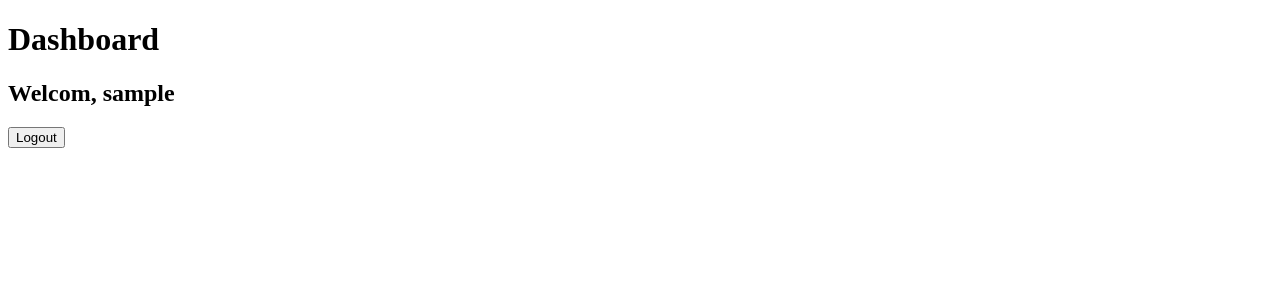
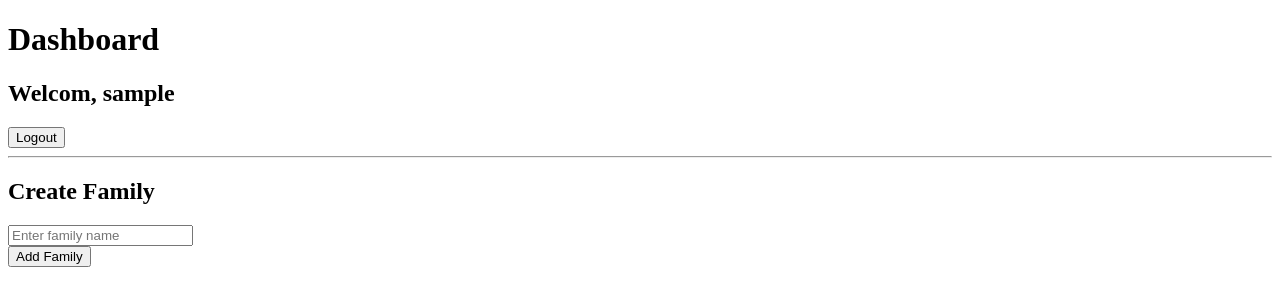
Before and after one commit to srilatha2012/home-sync, a React (Vite) app in the folder frontend/: page /dashboard in a window 1280 px wide. Shown: the top 306 px of the page. Built offline with nearby package versions, Linux system fonts and the light colour scheme; no server answers; sample sign-in values are in the browser's storage.

Commit message:
Implemented family creation and dashboard family display

```diff
--- /dev/null
+++ b/frontend/src/components/family/CreateFamilyForm.tsx
@@ -0,0 +1,72 @@
+import { useState } from "react"
+import type { User } from "../../types";
+
+type FamilyFormProp = {
+    user: User;
+}
+
+//Family form
+function CreateFamilyForm({ user }: FamilyFormProp) {
+    const [familyName, setFamilyName] = useState<string>("");
+    const [message, setMessage] = useState<string>("");
+    const [errorMessage, setErrorMessage] = useState<string>("");
+
+    async function handleSubmit(event: React.FormEvent<HTMLFormElement>) {
+        event.preventDefault();
+        if (!familyName.trim()) {
+            setErrorMessage("Family name required");
+            return;
+        }
+        console.log({ name: familyName });
+        try {
+            //backend API call
+            const token = localStorage.getItem("token");
+
+            const response = await fetch("http://localhost:3000/api/families/", {
+                method: "POST",
+                headers: {
+                    "Content-Type": "application/json",
+                    Authorization: `Bearer ${token}`
+                },
+                body: JSON.stringify({
+                    name: familyName
+                })
+            });
+            const data = await response.json();
+            if (response.ok) {
+                console.log("data==form data", data);
+                setMessage(data.message);
+                setErrorMessage("");
+                setFamilyName("");
+            } else {
+                setMessage("");
+                setErrorMessage(data.message || "Failed to create Family");
+            }
+
+        } catch (error) {
+            setMessage("");
+            setErrorMessage("Something went wrong");
+        }
+
+
+    }
+    return (
+        <form onSubmit={handleSubmit}>
+            <h2>Create Family</h2>
+            {message && <p>{message}</p>}
+            {errorMessage && <p>{errorMessage}</p>}
+            <input
+                type="text"
+                name="familyName"
+                placeholder="Enter family name"
+                value={familyName}
+                onChange={(event) => setFamilyName(event.target.value)}
+
+            />
+            <br />
+            <button type="submit">Add Family</button>
+        </form>
+    )
+}
+
+export default CreateFamilyForm
--- a/frontend/src/pages/DashboardPage.tsx
+++ b/frontend/src/pages/DashboardPage.tsx
@@ -1,19 +1,62 @@
 import { useNavigate } from "react-router-dom";
+import CreateFamilyForm from "../components/family/CreateFamilyForm";
+import type { User } from "../types";
+import { useEffect, useState } from "react";
+
+
+type Family = {
+    _id: string;
+    name: string;
+    members: unknown[];
+}
+
 
 function DashboardPage() {
+
     const navigate = useNavigate();
-    const user = JSON.parse(localStorage.getItem("user") || "{}");
+    const user: User = JSON.parse(localStorage.getItem("user") || "{}");
+    const [family, setFamily] = useState<Family | null>(null);
+
+    useEffect(() => {
+        async function getFamily() {
+            const token = localStorage.getItem("token");
+
+            const response = await fetch("http://localhost:3000/api/families/my-family", {
+                headers: {
+                    Authorization: `Bearer ${token}`,
+                }
+            })
+            const data = await response.json();
+            if (response.ok) {
+                setFamily(data.family)
+            }
+        }
+        getFamily();
+    }, []);
 
     function handleLogout() {
         localStorage.removeItem("token");
         localStorage.removeItem("user");
         navigate("/login");
     }
-    return(
+    return (
         <div>
             <h1>Dashboard</h1>
             <h2>Welcom, {user.username}</h2>
             <button onClick={handleLogout}>Logout</button>
+            <hr />
+            {family ? (
+                <div>
+                    <h2>Family: {family.name}</h2>
+                    <p>Members: {family.members.length}</p>
+                </div>
+            ) : (
+                <>
+                    {/* Passing user data from parent component to child component using props */}
+                    <CreateFamilyForm user={user} />
+                </>
+            )}
+
         </div>
     )
 }
--- /dev/null
+++ b/frontend/src/types/index.ts
@@ -0,0 +1,8 @@
+export type User ={
+    id: string,
+    username: string,
+    email: string,
+    password: string,
+    role: "parent" | "spouse" | "teen" | "child",
+    family?: string
+}
```
